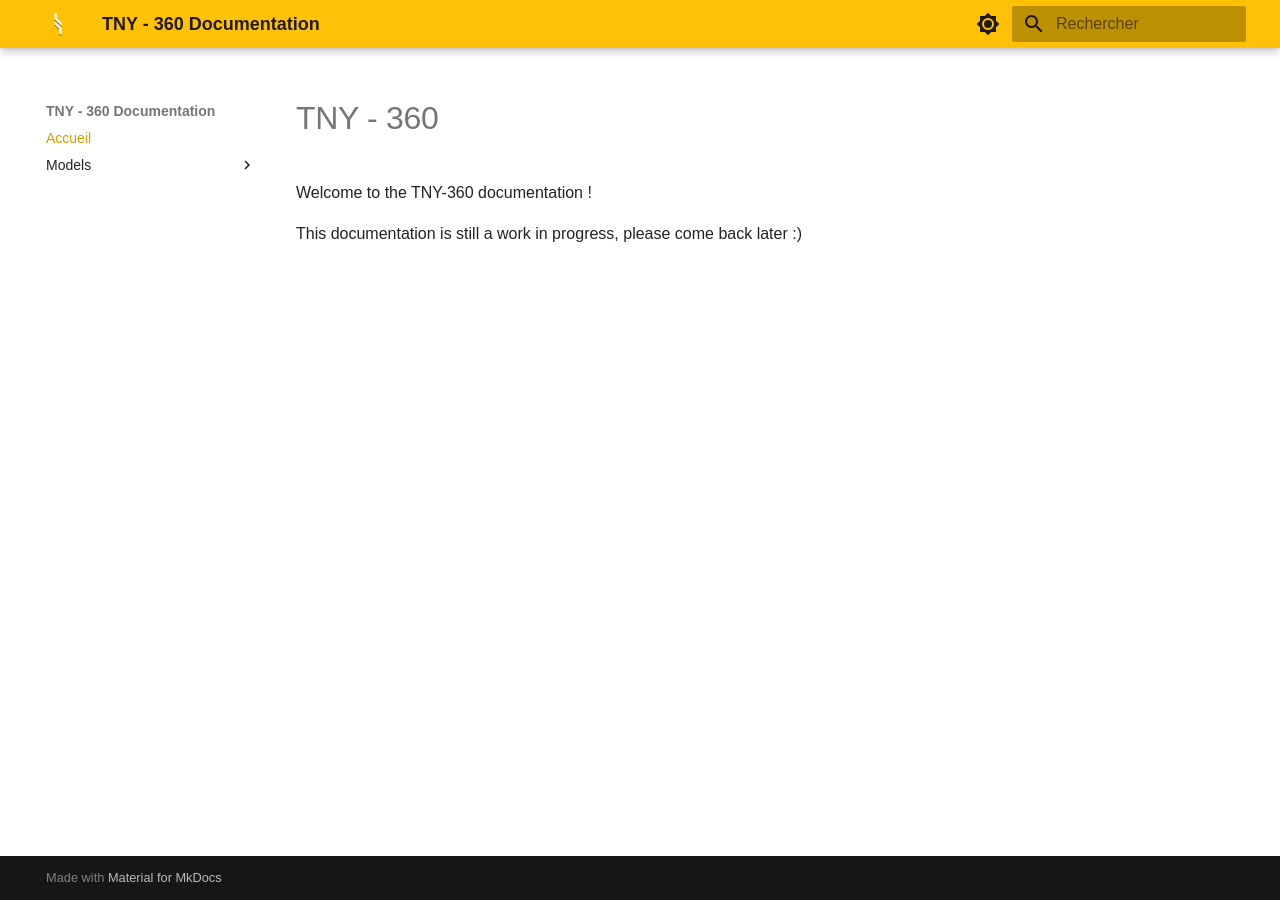
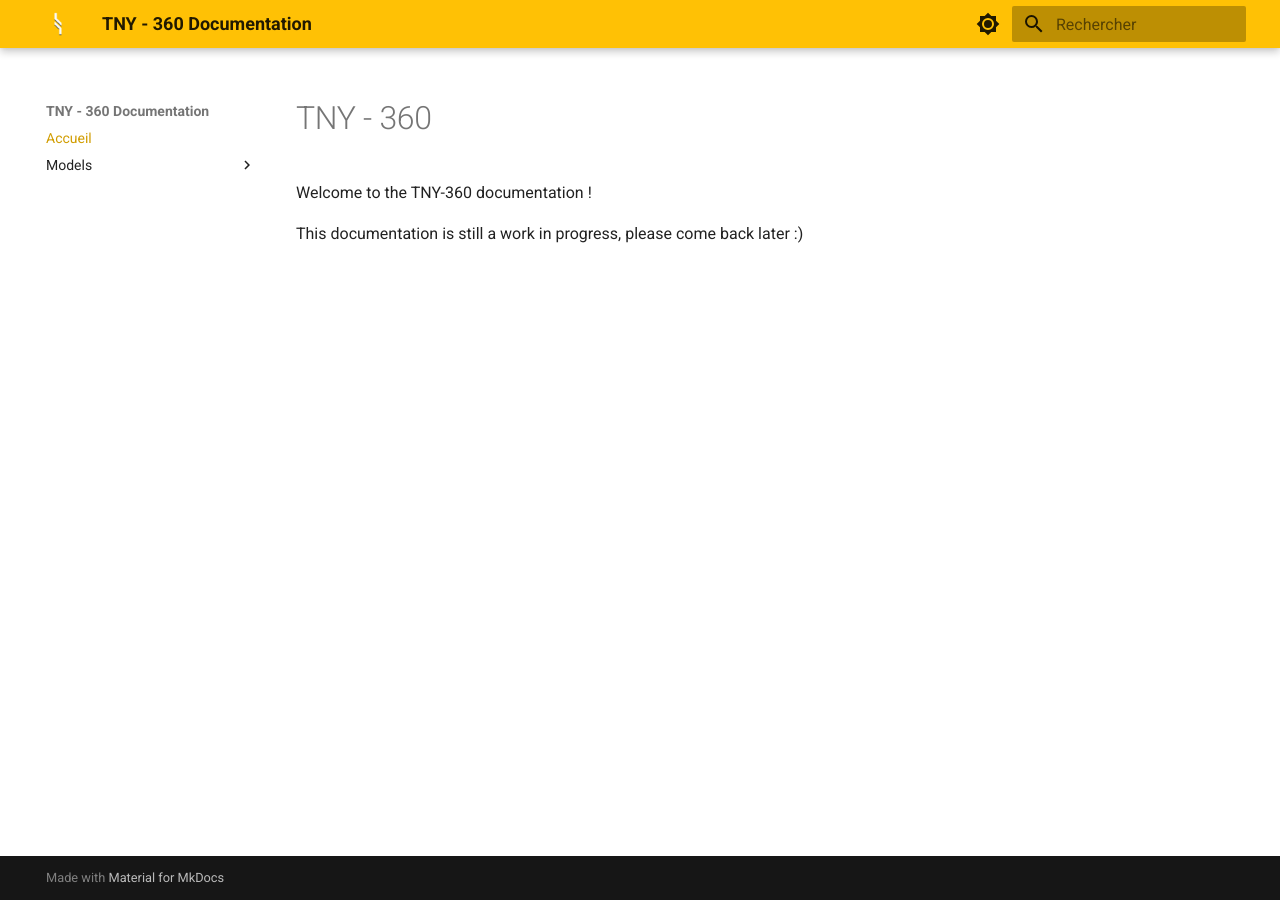
Before and after one commit to FurWaz/TNY-360, an MkDocs documentation site: the page built from Docs/src/index.md, in a window 1280 px wide. Built offline with MkDocs 1.6.1 and Material for MkDocs 9.7.7, drawn with Linux system fonts in a browser that asks for light colours; some web fonts are replaced.

Commit message:
Removed custom font from doc (difficult to read)

```diff
--- a/Docs/src/stylesheets/extra.css
+++ b/Docs/src/stylesheets/extra.css
@@ -1,8 +1,8 @@
-@font-face {
+/* @font-face {
     font-family: 'main';
     src: url('https://tny360.projects.furwaz.com/full Pack 2025.ttf');
 }
 
 :root {
     --md-text-font: 'main', sans-serif;
-}
+} */
```
